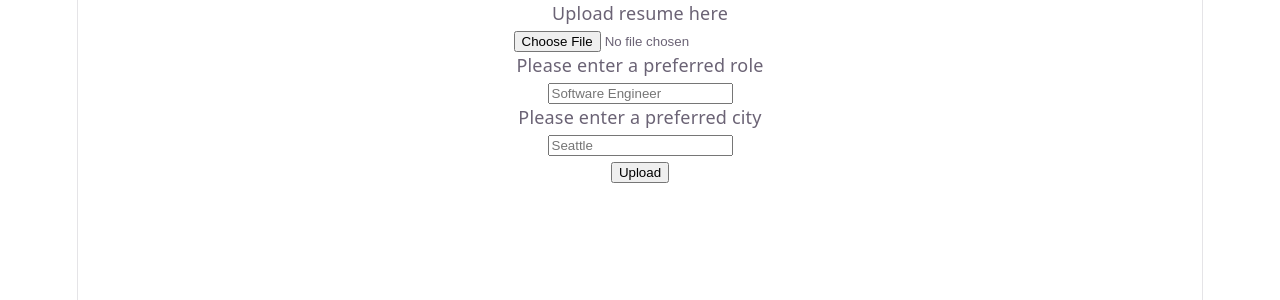
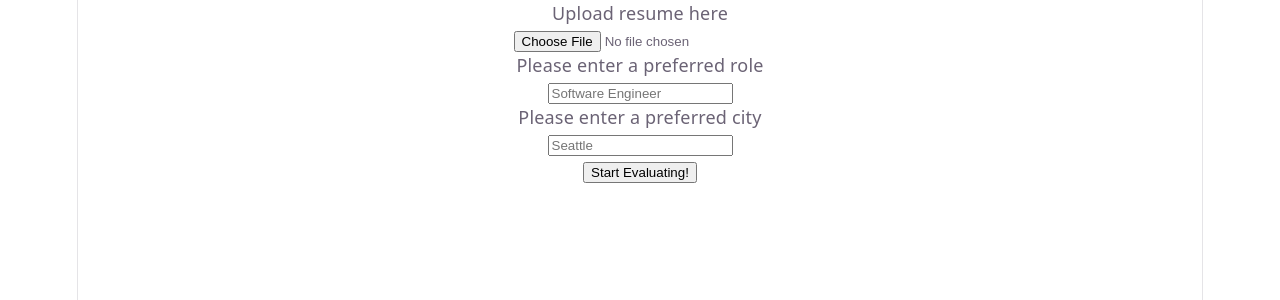
Before and after one commit to maxiuth/ai-career, a React app in the folder frontend/: page / in a window 1280 px wide. Shown: the top 300 px of the page. Built offline with nearby package versions, Linux system fonts and the light colour scheme; the HTML template or start-up script is replaced by a standard one.

Commit message:
Check API in test.py and change Upload button

```diff
--- a/frontend/src/upload-resume/upload-resume.jsx
+++ b/frontend/src/upload-resume/upload-resume.jsx
@@ -70,7 +70,7 @@ export default function UploadResume() {
       />
       <p>
         <button onClick={handleUpload} disabled={loading}>
-          {loading ? "Uploading..." : "Upload"}
+          {loading ? "Uploading..." : "Start Evaluating!"}
         </button>
       </p>
       {results && (
```
Also changed, not shown: 1 other file (tests, documents, lock files or other folders).
